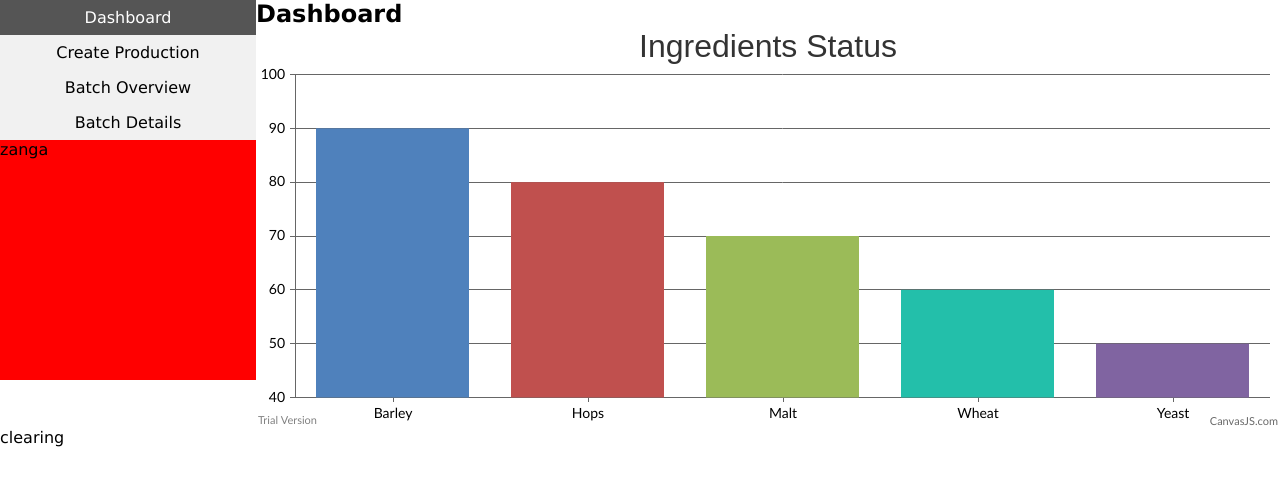
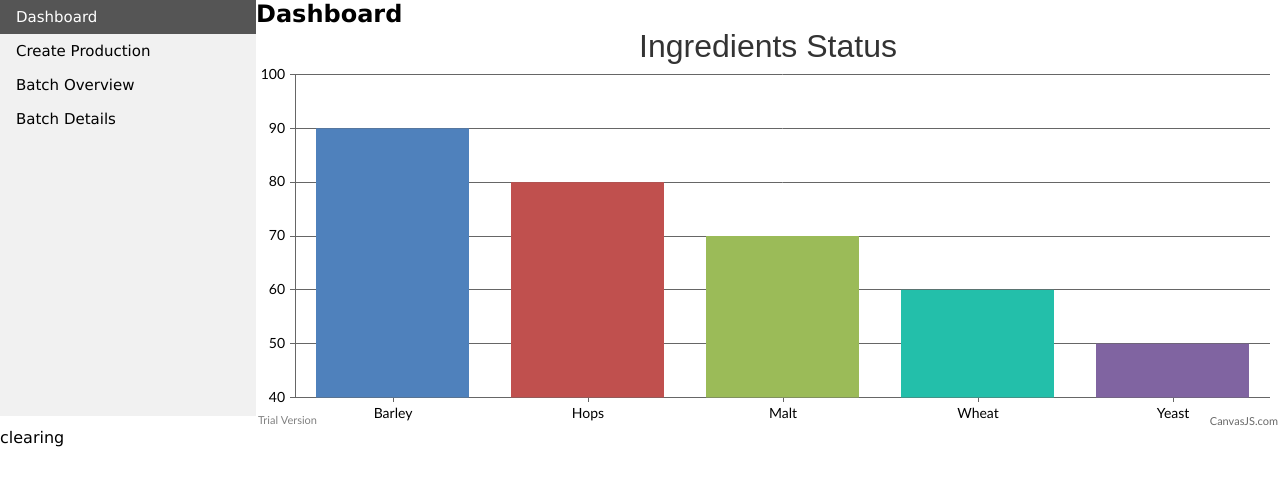
Before and after one commit to SarahKonnild/Semesterprojekt-03, a React (Create React App) app in the folder realFrontend/demo-app/: page / in a window 1280 px wide. Shown: the top 486 px of the page. Built offline with nearby package versions, Linux system fonts and the light colour scheme.

Commit message:
Small changes - I am just tired and wanna continue tomorrow.

```diff
--- a/realFrontend/demo-app/src/components/Navigation.js
+++ b/realFrontend/demo-app/src/components/Navigation.js
@@ -30,7 +30,7 @@ function Navigation(){
               <Link to="/batch-details">Batch Details</Link>
             </li>
           </ul>
-          <div className="zanga">zanga</div>
+          <div className="zanga"></div>
         </nav>
 
         {/* A <Switch> looks through its children <Route>s and
--- a/realFrontend/demo-app/src/css/App.css
+++ b/realFrontend/demo-app/src/css/App.css
@@ -18,8 +18,8 @@ NAVIGATION
 
 .zanga{
   width: 100%;
-  height: 240px;
-  background-color: red;
+  height: 280px;
+  background-color:#f1f1f1;
 }
 
 nav{
@@ -38,7 +38,8 @@ li a{
   text-decoration: none;
   color: #000;
   padding: 8px 16px;
-  text-align: center;
+  text-align: left;
+  font-size: 15px;
 }
 
 li a:hover{
```
